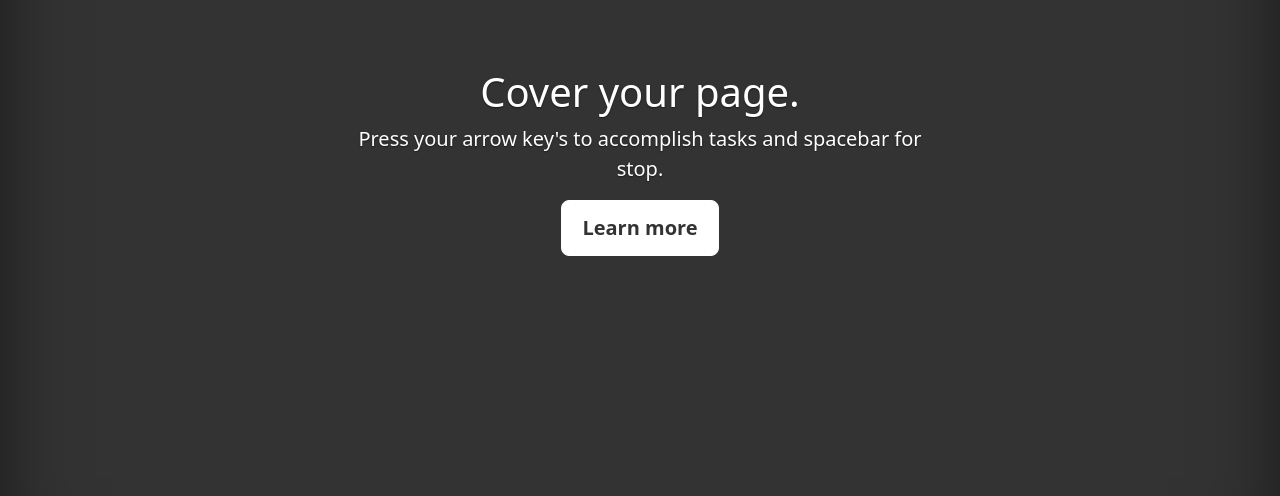
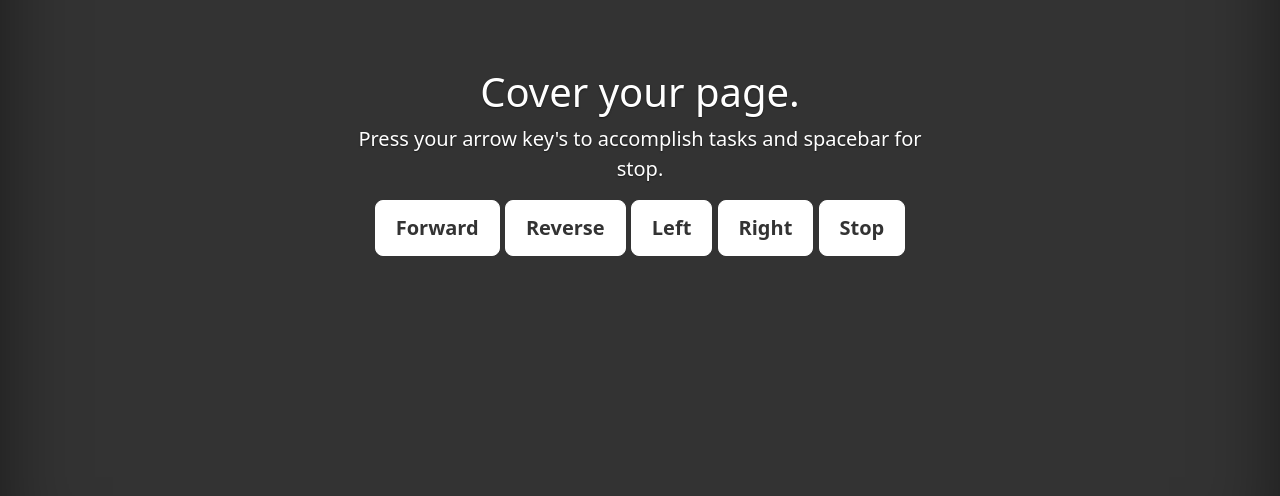
Before and after one commit to danielwilczak101/LarryLabBot, a Flask app: page / in a window 1280 px wide. Shown: the part 228-724 px from the top of the page. Run offline with Flask 2, Linux system fonts and the light colour scheme; parts of the project's set-up code (start-up, migrations or seed data) failed here and were passed over.

Commit message:
Added buttons

```diff
--- a/motor/templates/index.html
+++ b/motor/templates/index.html
@@ -156,6 +156,26 @@
                 break;
         }
     });
+
+    $("#forward").click(function () {
+        $.get("/forward");
+    });
+
+    $("#left").click(function () {
+        $.get("/left");
+    });
+
+    $("#right").click(function () {
+        $.get("/right");
+    });
+
+    $("#reverse").click(function () {
+        $.get("/reverse");
+    });
+
+    $("#stop").click(function () {
+        $.get("/stop");
+    });
 </script>
 
 <body class="text-center">
@@ -177,7 +197,11 @@
             <p class="lead">Press your arrow key's to accomplish tasks and spacebar for stop.
             </p>
             <p class="lead">
-                <a href="#" class="btn btn-lg btn-secondary">Learn more</a>
+                <a href="#" id="forward" class="btn btn-lg btn-secondary">Forward</a>
+                <a href="#" id="reverse" class="btn btn-lg btn-secondary">Reverse</a>
+                <a href="#" id="left" class="btn btn-lg btn-secondary">Left</a>
+                <a href="#" id="right" class="btn btn-lg btn-secondary">Right</a>
+                <a href="#" id="stop" class="btn btn-lg btn-secondary">Stop</a>
             </p>
         </main>
 
```
